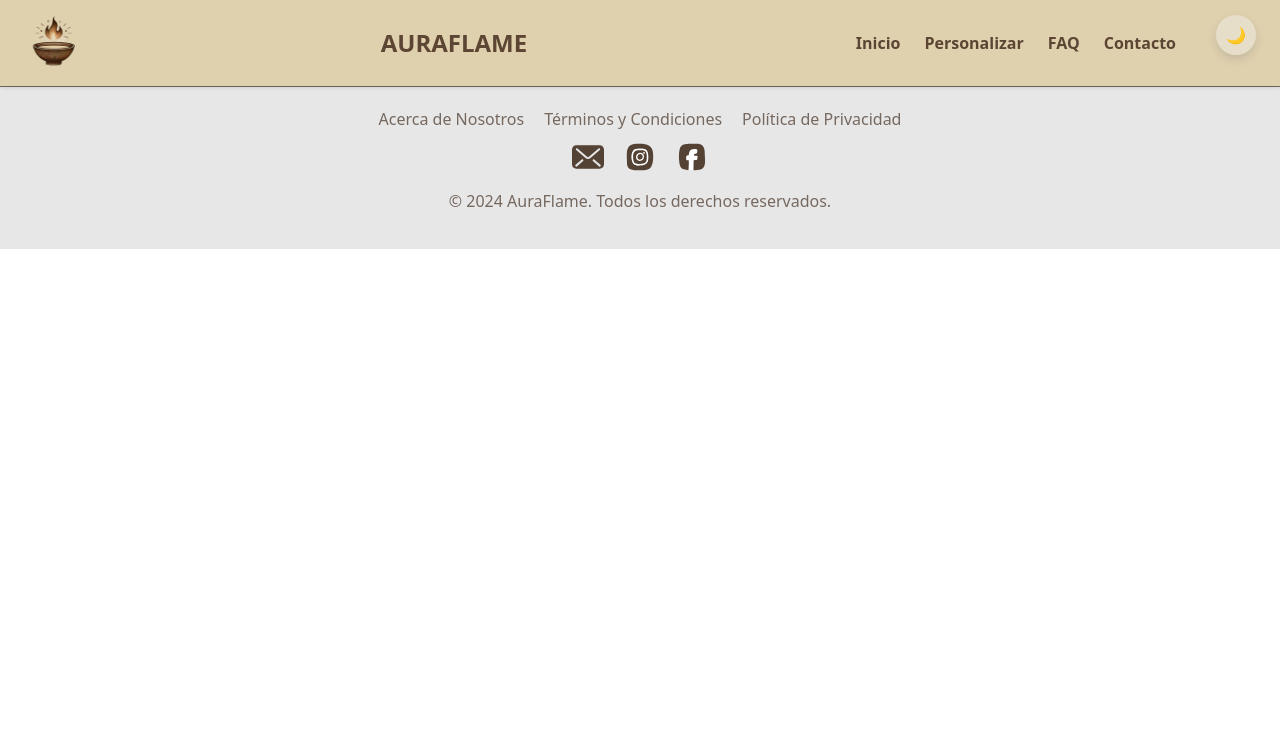
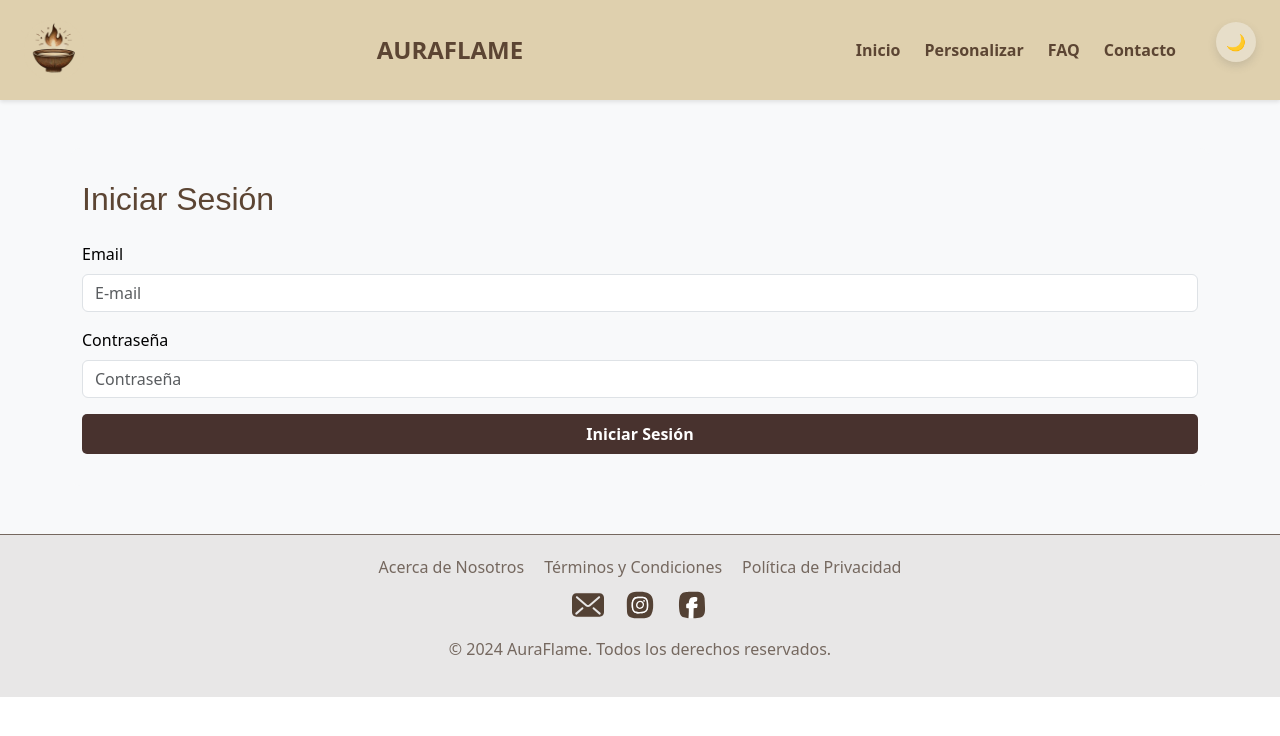
Before and after one commit to gigakuri/auraflame, a React (Create React App) app: page /login in a window 1280 px wide. Shown: the top 736 px of the page. Built offline with nearby package versions, Linux system fonts and the light colour scheme.

Commit message:
Colecciones creadas. velas dentro de las colecciones visibles con el botón de comprar, login implementado

```diff
--- a/src/App.css
+++ b/src/App.css
@@ -48,6 +48,7 @@ header {
   box-shadow: 0 2px 4px rgba(0, 0, 0, 0.1);
   position: relative;
   z-index: 999999;
+  height: 100px;
 }
 
 /* Logo */
@@ -60,6 +61,7 @@ header {
   font-weight: bold;
   color: #5C4533;
   margin: 0 auto;
+  padding-right: 0.5rem;
 }
 
 /* Icono de menú para móviles */
@@ -70,7 +72,6 @@ header {
   height: 24px;
   cursor: pointer;
   z-index: 10; /* Para que el icono esté sobre el menú al abrir */
-  padding-left: 0.5rem;
 }
 
 .bar {
@@ -186,12 +187,20 @@ header button#darkMode.dark {
 
 /*Estilo para los productos*/
 .featured-products {
-  padding: 2rem;
+  padding: 1.5rem 2rem 2rem 2rem;
   background-color: #f8f9fa; /* Fondo claro para contraste */
 }
 .featured-products.dark {
   background-color: #333; /* Color de fondo oscuro */
   color: #fff;
+}
+
+.featured-products h4 {
+  text-align: end;
+  margin-bottom: 2rem;
+  color: #555; /* Color marrón */
+  font-family: 'Arial', sans-serif;
+  font-size: 16px;
 }
 
 h2 {
@@ -254,6 +263,83 @@ background-color: #333; /* Color de fondo oscuro */
   color: #fff;
 }
 
+/* Estilos del formulario de Login */
+.login-container {
+  max-width: 400px;
+  margin: 3rem auto;
+  padding: 2rem;
+  border-radius: 10px;
+  background-color: #f8f9fa;
+}
+
+.app.dark .login-container {
+  background-color: #333;
+  color: #fff;
+}
+
+.login-container h2 {
+  color: #5C4533;
+  text-align: start;
+  margin-bottom: 1.5rem;
+  font-family: Arial, sans-serif;
+}
+
+.app.dark .login-container h2 {
+  color: #DFD0AE;
+}
+
+.login-container .form-group label {
+  font-weight: bold;
+  color: #5C4533;
+}
+
+.app.dark .login-container .form-group label {
+  color: #DFD0AE;
+}
+
+.login-container .form-group input {
+  border-radius: 5px;
+  border: 1px solid #ccc;
+  padding: 0.5rem;
+}
+
+.app.dark .login-container .form-group input {
+  background-color: #444;
+  color: #fff;
+  border: 1px solid #777;
+}
+
+.login-container .btn-primary {
+  width: 100%;
+  background-color: #75685F;
+  border: none;
+  border-radius: 5px;
+  font-weight: bold;
+  padding: 0.5rem 0;
+  color: #ffffff;
+  transition: background-color 0.3s ease;
+}
+
+.login-container .btn-primary:hover {
+  background-color: #48322E;
+}
+
+.app.dark .login-container .btn-primary {
+  background-color: #DFD0AE;
+  color: #333;
+}
+
+.app.dark .login-container .btn-primary:hover {
+  background-color: #E07A5F;
+  color: #fff;
+}
+
+.login-container .alert {
+  border-radius: 5px;
+  margin-bottom: 1rem;
+  text-align: center;
+}
+
 /*Estilo para el footer*/
 footer {
   padding: 20px;
--- a/src/App.js
+++ b/src/App.js
@@ -9,25 +9,37 @@ import Footer from "./Componentes/Footer.js";
 import About from "./Componentes/About";
 import Terms from "./Componentes/Terms";
 import Privacy from "./Componentes/Privacy";
+import Login from "./Componentes/Login"; // Importa el componente de Login
 
 class App extends Component {
   constructor(props) {
     super(props);
-    // Estado para controlar el modo oscuro
     this.state = {
       darkMode: false,
+      isAuthenticated: false,
+      username: "",
     };
   }
 
-  // Función para alternar el modo
   toggleDarkMode = () => {
     this.setState((prevState) => ({
       darkMode: !prevState.darkMode,
     }));
   };
 
+  setAuthenticated = (authStatus, username = "") => {
+    this.setState({ isAuthenticated: authStatus, username });
+  };
+
+  handleLogout = () => {
+    this.setState({
+      isAuthenticated: false,
+      username: "",
+    });
+  };
+
   render() {
-    const { darkMode } = this.state;
+    const { darkMode, isAuthenticated } = this.state;
 
     return (
       <Router>
@@ -35,13 +47,27 @@ class App extends Component {
           <div className={`app ${darkMode ? "dark" : "light"}`}>
             <Header darkMode={darkMode} toggleDarkMode={this.toggleDarkMode} />
             <Routes>
-              <Route path="/" element={<Products darkMode={darkMode} />} />
+              <Route
+                path="/"
+                element={
+                  <Products
+                    darkMode={darkMode}
+                    isAuthenticated={isAuthenticated}
+                    username={this.state.username}
+                    handleLogout={this.handleLogout}
+                  />
+                }
+              />
               <Route path="/store" element={<Candles darkMode={darkMode} />} />
               <Route path="/about" element={<About darkMode={darkMode} />} />
               <Route path="/terms" element={<Terms darkMode={darkMode} />} />
               <Route
                 path="/privacy"
                 element={<Privacy darkMode={darkMode} />}
+              />
+              <Route
+                path="/login"
+                element={<Login setAuthenticated={this.setAuthenticated} />}
               />
             </Routes>
             <Footer darkMode={darkMode} />
--- a/src/Componentes/Candles.js
+++ b/src/Componentes/Candles.js
@@ -8,11 +8,17 @@ import {
   CardText,
   Row,
   Col,
+  Button
 } from "reactstrap";
 
 function Candles({ darkMode }) {
   const location = useLocation();
   const { velasFiltradas, nombreColeccion  } = location.state || { velasFiltradas: [], nombreColeccion: "colección"};
+  const handleBuy = (vela) => {
+    // Acción al hacer clic en el botón de compra, por ejemplo:
+    console.log(`Añadir ${vela.nombre} al carrito.`);
+    // Aquí puedes llamar a una función que añada el producto al carrito o redirija a una página de compra.
+  };
 
   return (
     <section className={`featured-products ${darkMode ? "dark" : "light"}`}>
@@ -22,10 +28,13 @@ function Candles({ darkMode }) {
           <Col key={`vela-${vela.id_vela}`} sm="12" md="6" lg="4" className="mb-4">
             <Card className="text-center">
                 {/* Guardar una imagen para cada vela en la BD */}
-              <CardImg top width="100%" src={vela.image} alt={vela.nombre} />
+              <CardImg top width="100%" src={vela.img} alt={vela.nombre} />
               <CardBody>
                 <CardTitle tag="h5">{vela.nombre}</CardTitle>
                 <CardText>{vela.descripcion}</CardText>
+                <Button color="primary" onClick={() => handleBuy(vela)}>
+                  Comprar
+                </Button>
               </CardBody>
             </Card>
           </Col>
--- /dev/null
+++ b/src/Componentes/Login.js
@@ -0,0 +1,80 @@
+import React, { useState } from "react";
+import { useNavigate } from "react-router-dom";
+import {
+  Form,
+  FormGroup,
+  Label,
+  Input,
+  Button,
+  Alert,
+  Container,
+} from "reactstrap";
+import axios from "axios";
+import URLPHP from "./Url";
+
+function Login({ setAuthenticated }) {
+  const [email, setEmail] = useState("");
+  const [password, setPassword] = useState("");
+  const [error, setError] = useState("");
+  const navigate = useNavigate();
+
+  const handleLogin = async (e) => {
+    e.preventDefault();
+
+    try {
+      const response = await axios.post(URLPHP + "login.php", {
+        email,
+        password,
+      });
+
+      // Si la solicitud es exitosa
+      if (response.status === 200) {
+        const { username } = response.data;
+        setAuthenticated(true, username);
+        navigate("/"); // Redirige al usuario a la página principal
+      }
+    } catch (error) {
+      if (error.response) {
+        setError(error.response.data.message || "Error en la autenticación");
+      } else {
+        setError("Ocurrió un error en el servidor");
+      }
+    }
+  };
+
+  return (
+    <Container className="login-container">
+      <h2>Iniciar Sesión</h2>
+      {error && <Alert color="danger">{error}</Alert>}
+      <Form onSubmit={handleLogin}>
+        <FormGroup>
+          <Label for="email">Email</Label>
+          <Input
+            type="email"
+            id="email"
+            placeholder="E-mail"
+            value={email}
+            onChange={(e) => setEmail(e.target.value)}
+            required
+          />
+        </FormGroup>
+        <FormGroup>
+          <Label for="password">Contraseña</Label>
+          <Input
+            type="password"
+            id="password"
+            placeholder="Contraseña"
+            value={password}
+            onChange={(e) => setPassword(e.target.value)}
+            required
+          />
+        </FormGroup>
+        <Button color="primary" type="submit">
+          Iniciar Sesión
+        </Button>
+      </Form>
+    </Container>
+  );
+}
+
+export default Login;
--- a/src/Componentes/Products.js
+++ b/src/Componentes/Products.js
@@ -11,70 +11,80 @@ import {
   Button,
   Row,
   Col,
+  Dropdown,
+  DropdownToggle,
+  DropdownMenu,
+  DropdownItem,
 } from "reactstrap";
 
-// Corregir esta constante, crear la tabla colecciones, cambiando el campo coleccion de velas a id_coleccion
-const Colecciones = [
-  {
-    id: 1,
-    name: "Velas Relajantes",
-    colección: "Relajantes",
-    descripcion:
-      "Sumérgete en un ambiente de paz y calma con nuestras velas relajantes, creadas para aliviar el estrés y revitalizar tus sentidos con fragancias suaves y relajantes.",
-    image: "/img/img2.jpeg",
-  },
-  {
-    id: 2,
-    name: "Velas Dulces",
-    colección: "Dulces",
-    descripcion:
-      "Endulza tu espacio con las deliciosas fragancias de nuestras velas dulces, que evocan el confort de los aromas cálidos y apetitosos, perfectos para crear un ambiente acogedor.",
-    image: "/img/img1.jpeg",
-  },
-  {
-    id: 3,
-    name: "Velas Florales",
-    colección: "Florales",
-    descripcion:
-      "Lleva la frescura de un jardín a tu hogar con nuestras velas florales, infusionadas con notas naturales de flores para un ambiente delicado y revitalizante.",
-    image: "/img/img3.jpeg",
-  },
-];
+function Products({ darkMode, isAuthenticated, username, handleLogout }) {
+  const [velas, setVelas] = useState([]);
+  const [colecciones, setColecciones] = useState([]);
+  const [dropdownOpen, setDropdownOpen] = useState(false);
 
-function Products({ darkMode }) {
-  const [velas, setVelas] = useState([]);
+  const toggleDropdown = () => setDropdownOpen((prevState) => !prevState);
 
   useEffect(() => {
+    // Cargar las colecciones desde la base de datos
+    axios
+      .get(URLPHP + "getColecciones.php")
+      .then((response) => setColecciones(response.data))
+      .catch((error) => console.error("Error al cargar colecciones:", error));
+
+    // Cargar las velas desde la base de datos
     axios
       .get(URLPHP + "getVelas.php")
       .then((response) => setVelas(response.data))
       .catch((error) => console.error("Error al cargar productos:", error));
   }, []);
+
   return (
     <section className={`featured-products ${darkMode ? "dark" : "light"}`}>
+      <h4>
+        {isAuthenticated ? (
+            <Dropdown isOpen={dropdownOpen} toggle={toggleDropdown}>
+              <DropdownToggle tag="span" onClick={toggleDropdown} style={{ cursor: "pointer" }}>
+                {username} | Cart(0)
+              </DropdownToggle>
+              <DropdownMenu end>
+                <DropdownItem onClick={handleLogout}>
+                <Link to="/">Cerrar Sesión</Link>
+                </DropdownItem>
+              </DropdownMenu>
+            </Dropdown>
+          ) : (
+            <Link to="/login">Iniciar Sesión</Link>
+          )}
+      </h4>
       <h2>Colecciones</h2>
       <Row>
-        {Colecciones.map((product) => {
-          // Filtrar las velas según la categoría de la colección
+        {colecciones.map((product) => {
+          // Filtrar las velas según el id_coleccion
           const velasFiltradas = velas.filter(
-            (vela) => vela.colección === product.colección
+            (vela) => vela.id_coleccion === product.id_coleccion
           );
 
           return (
-            <Col key={`collection-${product.id}`} sm="12" md="6" lg="4" className="mb-4">
+            <Col
+              key={`collection-${product.id_coleccion}`}
+              sm="12"
+              md="6"
+              lg="4"
+              className="mb-4"
+            >
               <Card className="text-center">
                 <CardImg
                   top
                   width="100%"
-                  src={product.image}
-                  alt={product.name}
+                  src={product.img}
+                  alt={product.nombre}
                 />
                 <CardBody>
-                  <CardTitle tag="h5">{product.name}</CardTitle>
+                  <CardTitle tag="h5">{product.nombre}</CardTitle>
                   <CardText>{product.descripcion}</CardText>
                   <Link
                     to="/store"
-                    state={{ velasFiltradas, nombreColeccion: product.colección }} // Pasamos las velas filtradas usando 'state'
+                    state={{ velasFiltradas, nombre: product.nombre }}
                   >
                     <Button color="warning" outline>
                       Ver Colección
```
